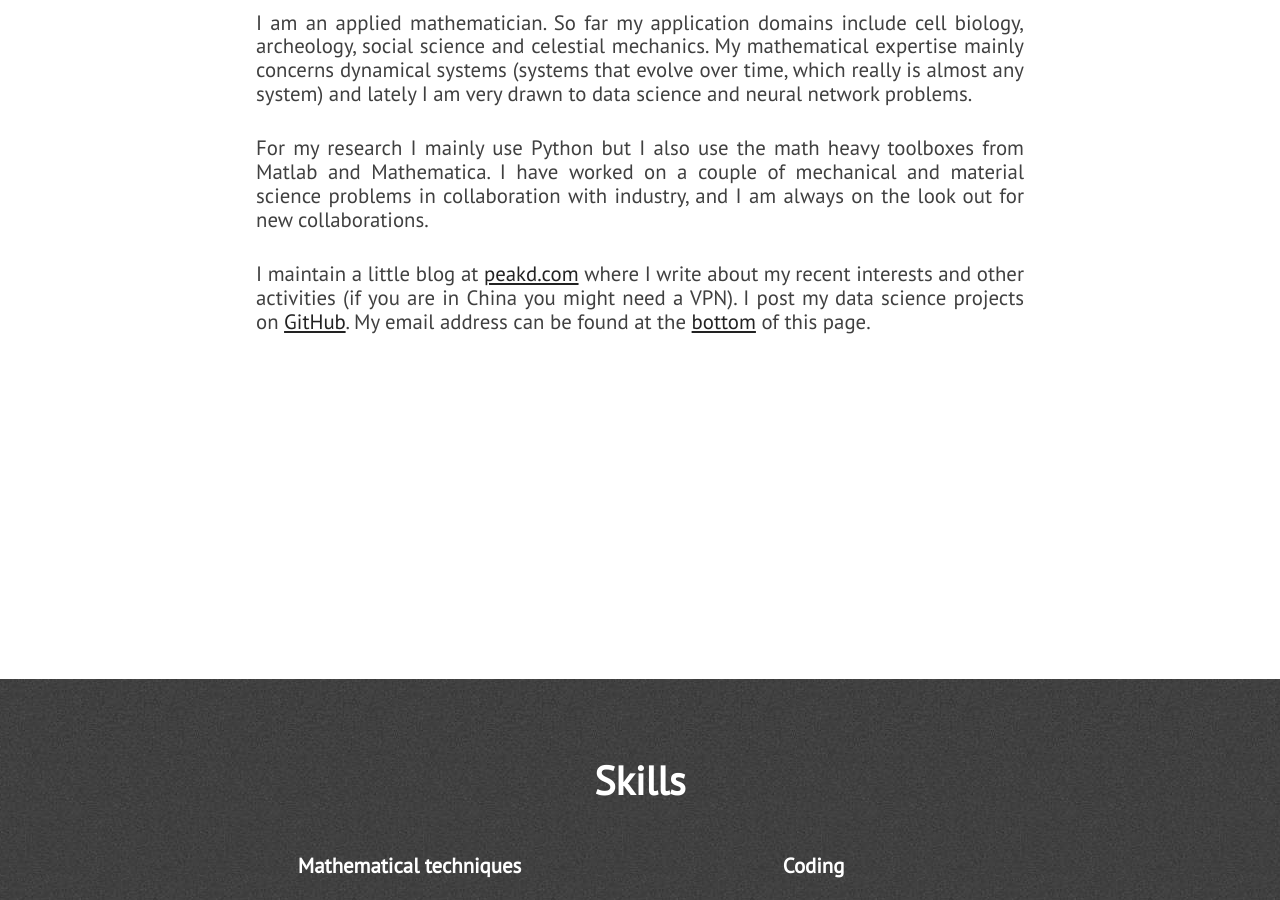
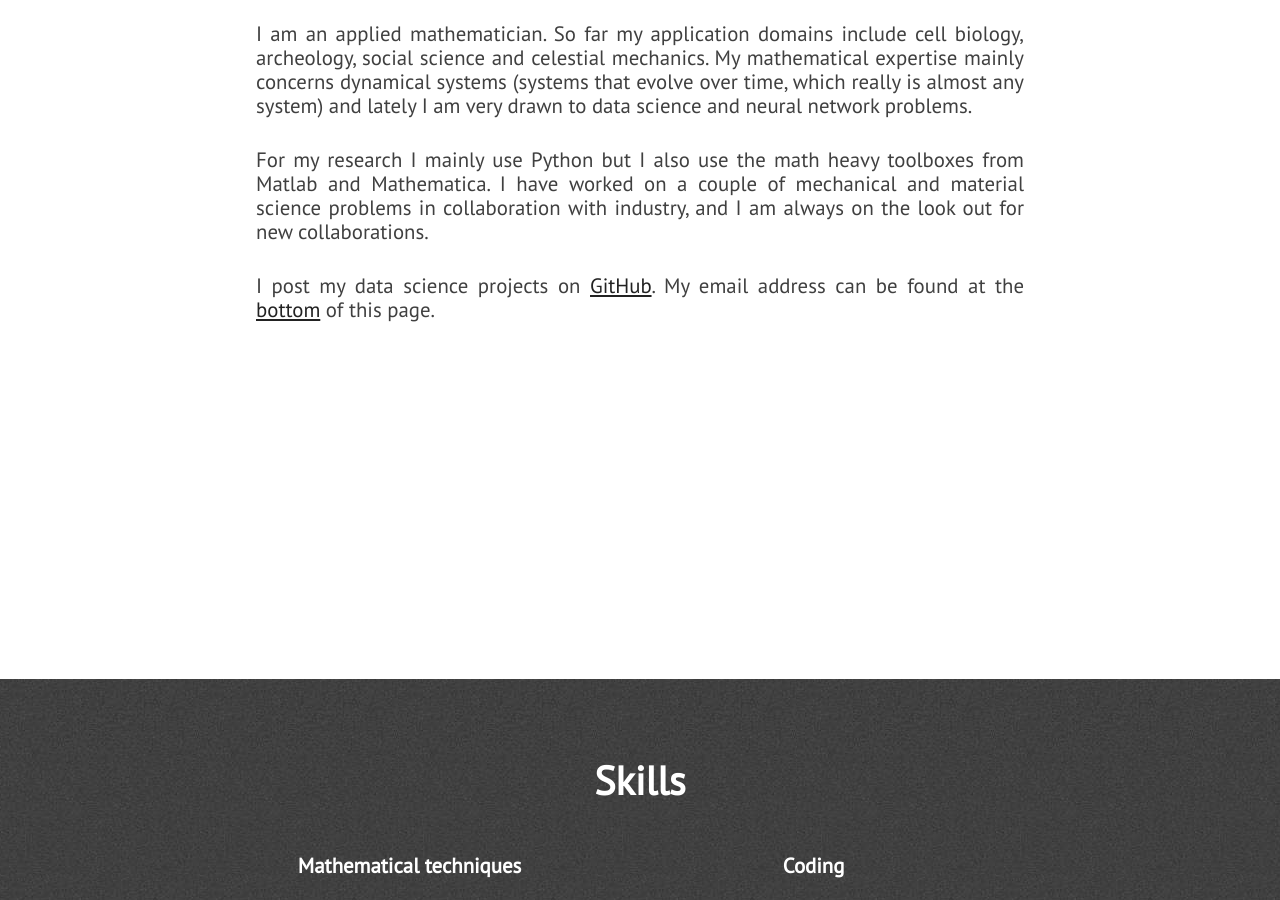
Before and after one commit to mathowl/thomas_the_mathematician, a Jekyll site: the page built from index.html, in a window 1280 px wide and 900 px high, scrolled down 1281 px. Built offline with Jekyll 4.4.1, drawn with Linux system fonts in a browser that asks for light colours; nearby versions of some CDN libraries.

Commit message:
Update about.html

```diff
--- a/_includes/about.html
+++ b/_includes/about.html
@@ -10,7 +10,7 @@
                 For my research I mainly use Python but I also use the math heavy toolboxes from Matlab and Mathematica.  I have worked on a couple of mechanical and material science problems in collaboration with industry, and I am always on the look out for new collaborations.
             </p>
             <p class="paragraph-text justify-text">
-                I maintain a little blog at <a href="https://peakd.com/@mathowl">peakd.com</a> where I write about my recent interests and other activities  (if you are in China you might need a VPN). I post my data science projects on <a href="https://github.com/{{ site.github_username }}">GitHub</a>. My email address can be found at the <span class="extra-link"><a href="#extra">bottom</a></span> of this page.
+                I post my data science projects on <a href="https://github.com/{{ site.github_username }}">GitHub</a>. My email address can be found at the <span class="extra-link"><a href="#extra">bottom</a></span> of this page.
             </p>
         </div>
     </section>
```
